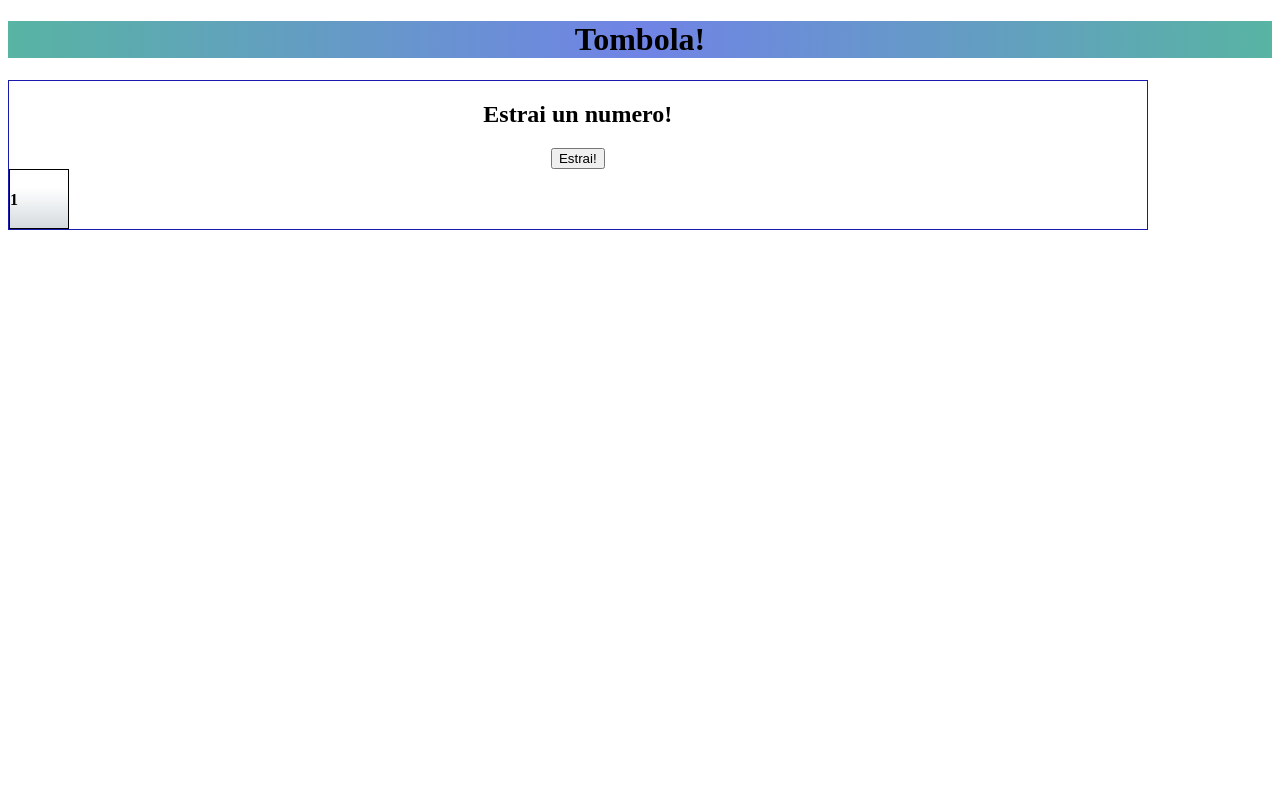
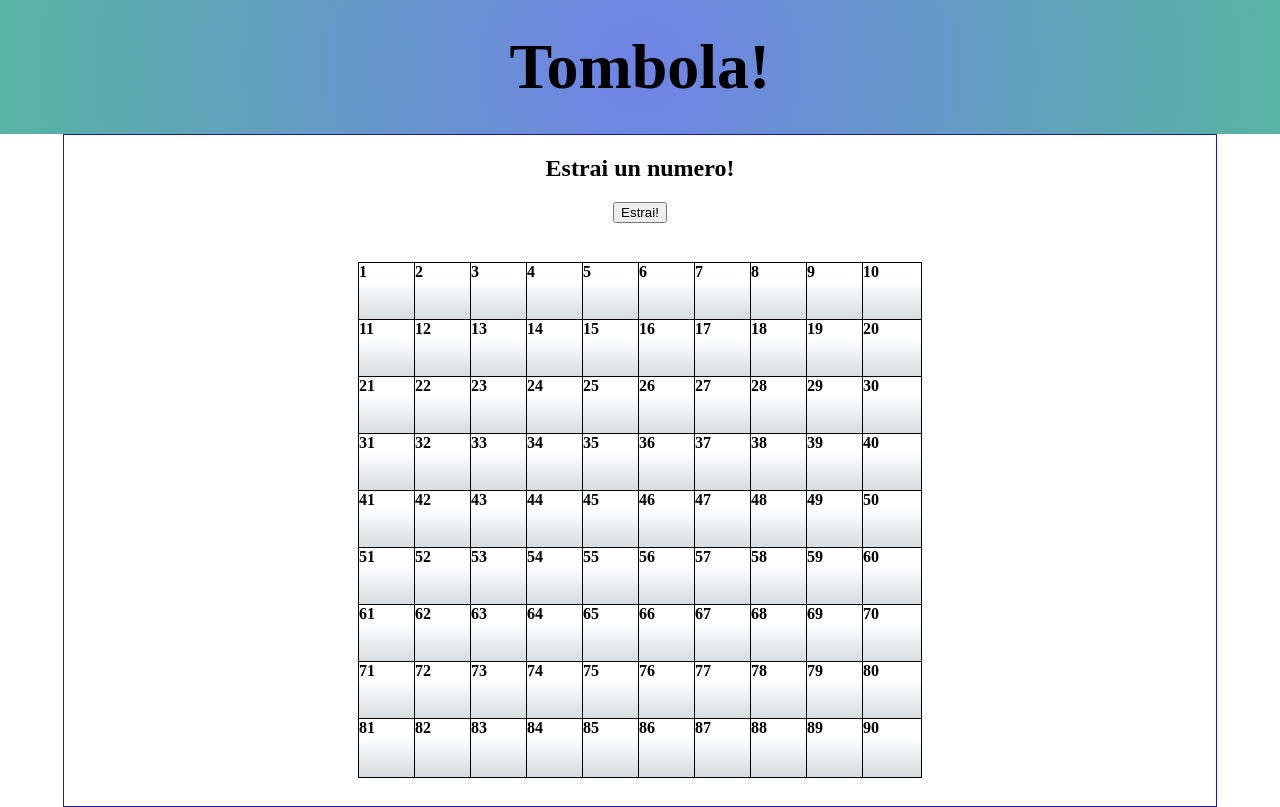
Before and after one commit to Alexrocc/Unit-1-Week-3-Day-4---tombola, a plain HTML site: page index.html in a window 1280 px wide. Drawn offline with Linux system fonts and the light colour scheme.

Commit message:
basic page structure and cells creation

```diff
--- a/index.html
+++ b/index.html
@@ -16,8 +16,9 @@
         <button type="button" id="extractionBtn">Estrai!</button>
       </section>
       <section id="tableSection">
-        <div class="cell">
+        <!-- <div class="cell">
           <h4 class="cellNumber">1</h4>
+          <div></div> -->
         </div>
       </section>
     </main>
--- a/script.js
+++ b/script.js
@@ -0,0 +1,24 @@
+
+
+
+const cellCreation = function(){
+for (let i = 0; i < 90; i++) {
+
+    const tableSection = document.getElementById("tableSection")
+
+    const newCell = document.createElement("div")
+    newCell.classList.add("cell")
+
+    const newCellNum = document.createElement("h4")
+    newCellNum.innerText = i + 1
+
+    const checkedDot = document.createElement("div")
+
+    newCell.appendChild(newCellNum)
+
+    newCell.appendChild(checkedDot)
+
+    tableSection.appendChild(newCell)
+}
+}
+cellCreation()
--- a/style.css
+++ b/style.css
@@ -1,4 +1,4 @@
-/* CELL CLASS */
+/* CELL AND DYNAMIC CLASSES */
 
 .cell {
   border: 1px solid black;
@@ -6,12 +6,43 @@
   width: 60px;
   height: 60px;
   box-sizing: border-box;
-  background: rgb(213, 219, 223);
   background: linear-gradient(
     0deg,
     rgba(213, 219, 223, 1) 0%,
     rgba(255, 255, 255, 1) 69%
   );
+  margin: -2px;
+}
+
+.cell h4 {
+  margin-top: 0;
+  text-align: left;
+}
+
+.cell > div {
+  width: 10px;
+  height: 10px;
+  margin: 0;
+  padding: 0;
+  box-sizing: border-box;
+  border-radius: 50%;
+  float: right;
+}
+
+.checkedNumber {
+  background-color: red;
+}
+/* GENERAL */
+
+body {
+  margin: 0;
+}
+/* MAIN */
+
+main {
+  width: 90%;
+  border: 1.5px solid rgb(25, 25, 173);
+  margin-inline: auto;
 }
 
 /* HEADER */
@@ -26,19 +57,24 @@ header {
 }
 
 header h1 {
-  font-size: 2rem;
+  font-size: 4rem;
   text-align: center;
-}
-
-/* MAIN */
-
-main {
-  width: 90%;
-  border: 1.5px solid rgb(25, 25, 173);
+  margin: 0;
+  padding: 30px 0;
 }
 
 /* BUTTON SECTION */
 
 #buttonSection {
   text-align: center;
+  padding-bottom: 40px;
 }
+
+/* TABLE SECTION */
+
+#tableSection {
+  width: 50%;
+  text-align: center;
+  margin-inline: auto;
+  padding-bottom: 30px;
+}
```
